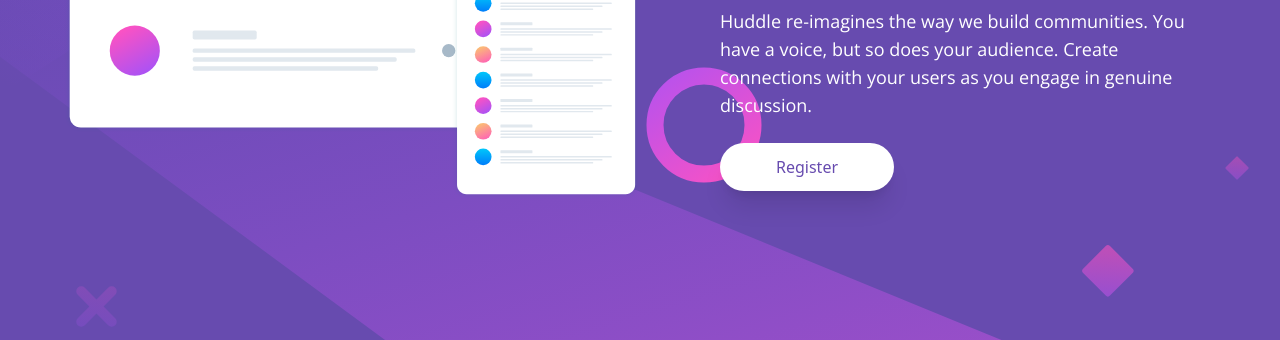
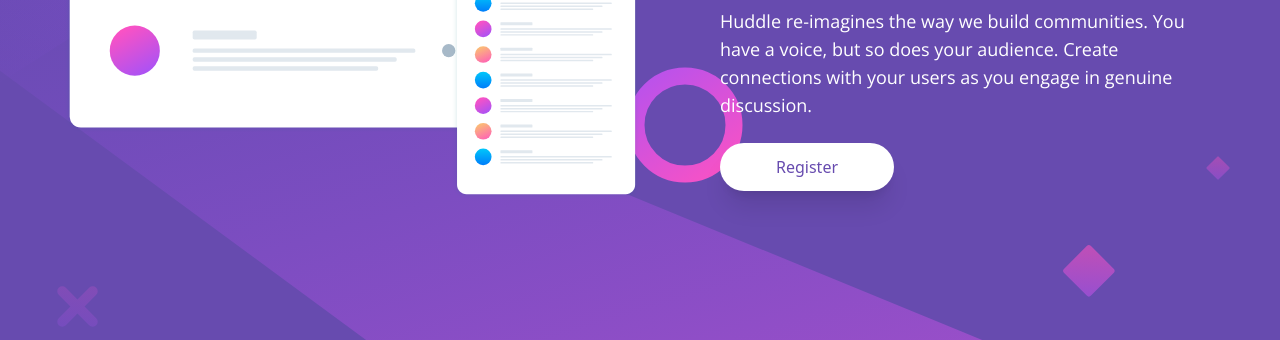
Before and after one commit to Atharv-110/huddle-landing-page, a plain HTML site: page index.html in a window 1280 px wide. Shown: the part 438-778 px from the top of the page. Drawn offline with nearby package versions, Linux system fonts and the light colour scheme.

Commit message:
Bg position and size adjusted

```diff
--- a/style.css
+++ b/style.css
@@ -16,6 +16,8 @@ main {
   height: 100vh;
   width: 100%;
   background-repeat: no-repeat;
+  background-size: cover cover;
+  background-position: top center;
   background-color: #674baf;
 }
 
```
